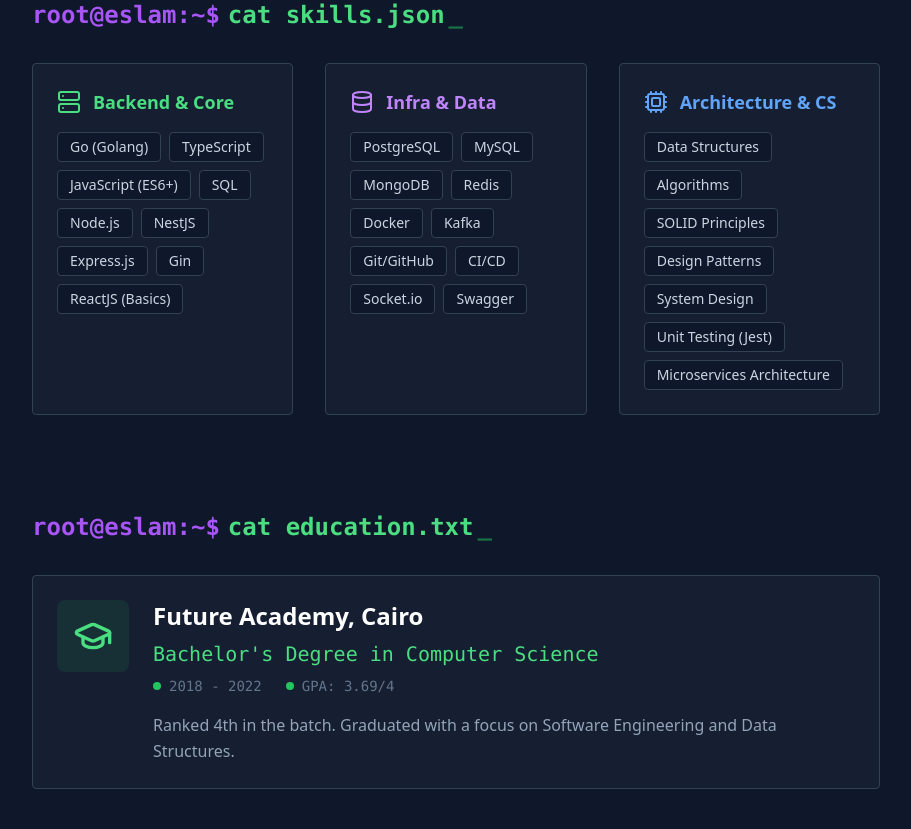
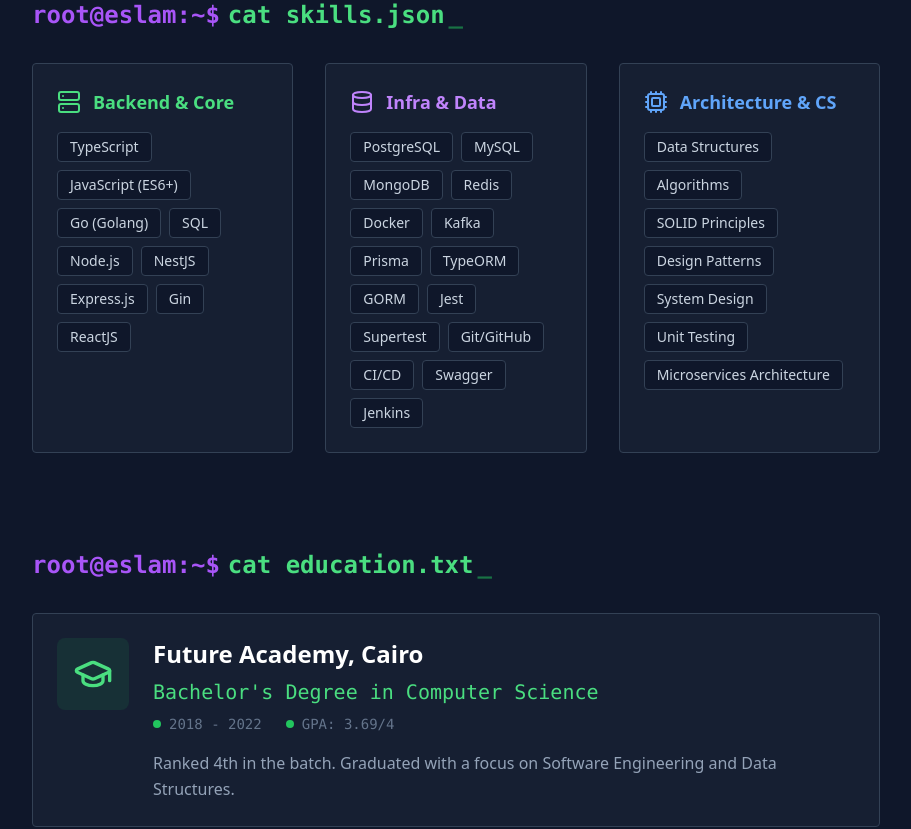
Before and after one commit to Eslam-Amin/Portfolio, a React (Create React App) app: page / in a window 1280 px wide. Shown: the part 1340-2169 px from the top of the page, without its empty margins (184-1095 px from the left). Built offline with nearby package versions, Linux system fonts and the light colour scheme.

Commit message:
Updated Skill set map

```diff
--- a/src/data/portfolioData.js
+++ b/src/data/portfolioData.js
@@ -25,17 +25,29 @@ export const education = {
 };
 
 export const skills = {
-  languages: ["Go (Golang)", "TypeScript", "JavaScript (ES6+)", "SQL"],
-  frameworks: ["Node.js", "NestJS", "Express.js", "Gin", "ReactJS (Basics)"],
+  languages: ["TypeScript", "JavaScript (ES6+)", "Go (Golang)", "SQL"],
+  frameworks: ["Node.js", "NestJS", "Express.js", "Gin", "ReactJS"],
   databases: ["PostgreSQL", "MySQL", "MongoDB", "Redis"],
-  tools: ["Docker", "Kafka", "Git/GitHub", "CI/CD", "Socket.io", "Swagger"],
+  tools: [
+    "Docker",
+    "Kafka",
+    "Prisma",
+    "TypeORM",
+    "GORM",
+    "Jest",
+    "Supertest",
+    "Git/GitHub",
+    "CI/CD",
+    "Swagger",
+    "Jenkins"
+  ],
   concepts: [
     "Data Structures",
     "Algorithms",
     "SOLID Principles",
     "Design Patterns",
     "System Design",
-    "Unit Testing (Jest)",
+    "Unit Testing",
     "Microservices Architecture"
   ]
 };
@@ -68,16 +80,17 @@ export const experience = [
 ];
 
 export const projects = [
-   {
+  {
     title: "SkyDrop Core (Go Replica)",
     desc: "Complete backend replica of SkyDrop from Node.js to Golang to improve system stability. Leveraged Go's static typing and efficient memory management to create a more robust and maintainable architecture.",
-    tech: ["Golang", "Gin", "PostgreSQL", "GORM", "Docker"],
+    tech: ["Golang", "Gin", "PostgreSQL", "GORM", "Docker", "Docker Compose"],
     github: "https://github.com/Eslam-Amin/drone-delivery-backend-golang",
     date: "2026"
   },
   {
     title: "SkyDrop (Node.js)",
-desc: "Backend service for drone delivery management built with a RESTful architecture. Features complex database modeling for Orders, Drones, and Users, ensuring data integrity through Prisma ORM relations.",    tech: [
+    desc: "Backend service for drone delivery management built with a RESTful architecture. Features complex database modeling for Orders, Drones, and Users, ensuring data integrity through Prisma ORM relations.",
+    tech: [
       "Node.js",
       "TypeScript",
       "PostgreSQL",
```
